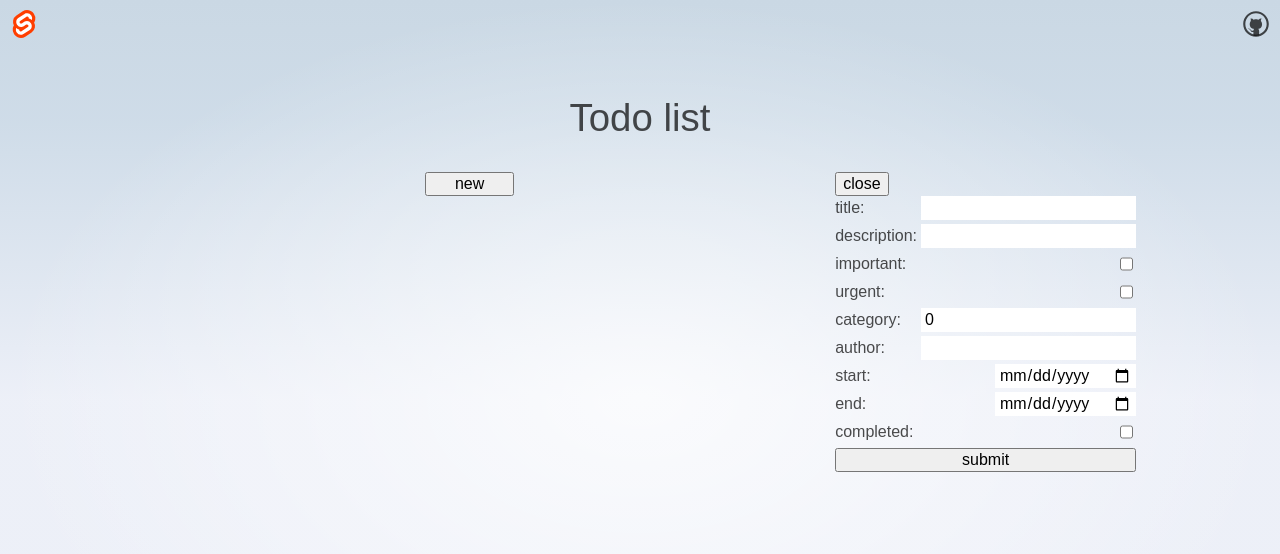
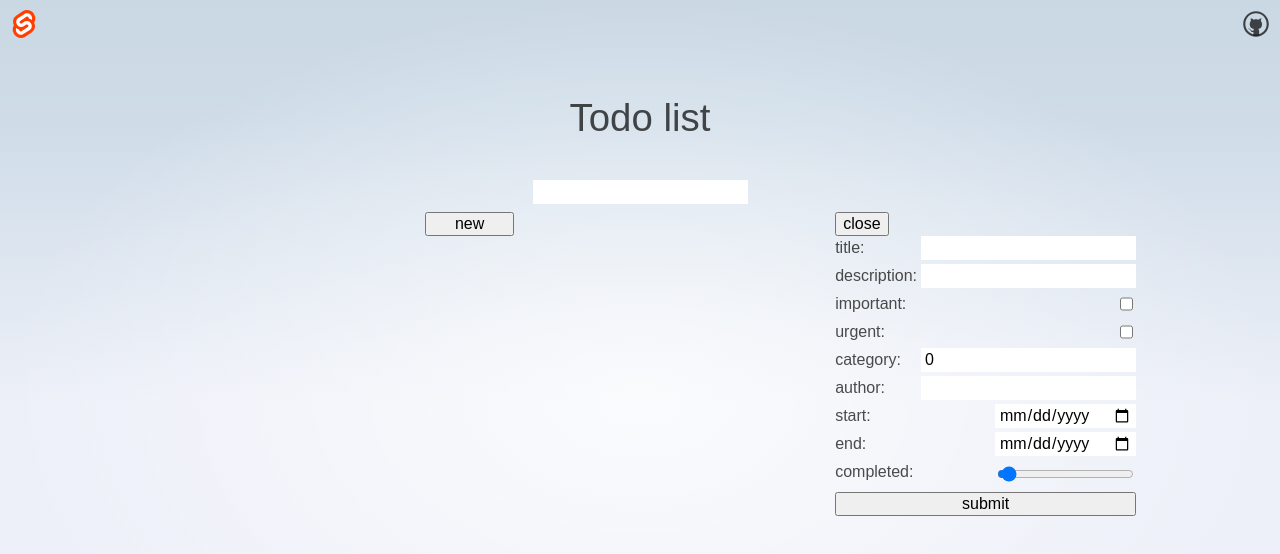
Before and after one commit to YetAnotherCoder00/todo, a SvelteKit app: page / in a window 1280 px wide. Both pictures are taken after a click on the button "new". Shown: the top 554 px of the page. Built offline with nearby package versions, Linux system fonts and the light colour scheme.

Commit message:
added search and changed completed from checkbox to slider

```diff
--- a/src/routes/+page.svelte
+++ b/src/routes/+page.svelte
@@ -1,6 +1,7 @@
 <script lang="ts">
     const jsonTodos = localStorage.getItem("todos") || "";
     let parsed: any;
+    let search: string = "";
 
     if (jsonTodos !== "") {
         parsed = JSON.parse(jsonTodos);
@@ -21,7 +22,7 @@
     let author: string = "";
     let start: Date = new Date();
     let end: Date = new Date();
-    let completed: boolean = false;
+    let completed: number = 0;
 
 
     let editId: number = 0;
@@ -33,7 +34,7 @@
     let editAuthor: string = "";
     let editStart: Date;
     let editEnd: Date;
-    let editCompleted: boolean = false;
+    let editCompleted: number = 0;
 
     try {
         id = parsed[parsed.length - 1].id + 1;
@@ -45,6 +46,12 @@
     async function createTodo(event: SubmitEvent) {
         newDiv.hidden = true;
         event.preventDefault();
+        if (completed < 0) {
+            completed = 0;
+        }
+        else if (completed > 100) {
+            completed = 100;
+        }
 
         const todo = {
             "id": id,
@@ -67,7 +74,7 @@
         author = "";
         start = new Date();
         end = new Date();
-        completed = false;
+        completed = 0;
 
         id += 1;
 
@@ -165,13 +172,15 @@
 
 <section>
 	<h1>Todo list</h1>
+    <input type="text" bind:value={search} />
     <div class="app">
         <div class="todos">
             {#each parsed as todo}
+                {#if todo.title.includes(search) || search == ""}
                 <div class="todo">
                     <form on:submit|preventDefault={edit}>
                         <input type="hidden" name="id" value={todo.id} />
-                        <input type="checkbox" checked={todo.completed} disabled />
+                        <input type="range" value={todo.completed} disabled min="0" max="100" />
                         {todo.important + todo.urgent * 2 + 1}
                         <input type="text" value={todo.title} disabled />
                         <button type="submit">edit</button>
@@ -181,6 +190,7 @@
                         <button type="submit">delete</button>
                     </form>
                 </div>
+                {/if}
             {/each}
             <button on:click={newTodo} class="new">new</button>
         </div>
@@ -222,13 +232,13 @@
                 </p>
                 <p>
                     <label for="completed">completed:</label>
-                    <input type="checkbox" name="completed" bind:checked={completed}/>
+                    <input type="range" name="completed" bind:value={completed} min="0" max="100" />
                 </p>
                 <button type="submit">submit</button>
             </form>
         </div>
 
-        <div bind:this={editDiv} hidden>
+        <div class="editDiv" bind:this={editDiv} hidden>
             <button on:click={() => {editDiv.hidden = true}}>close</button>
             <form on:submit|preventDefault={submitChanges}>
                 <input type="hidden" bind:value={editId} />
@@ -266,7 +276,7 @@
                 </p>
                 <p>
                     <label for="completed">completed:</label>
-                    <input type="checkbox" name="completed" bind:checked={editCompleted}/>
+                    <input type="range" name="completed" bind:value={editCompleted} min="0" max="100" />
                 </p>
                 <button type="submit">confirm</button>
             </form>
@@ -280,6 +290,7 @@
 		flex-direction: column;
 		align-items: center;
 		flex: 0.6;
+        gap: 1vh;
 	}
 
 	h1 {
```
